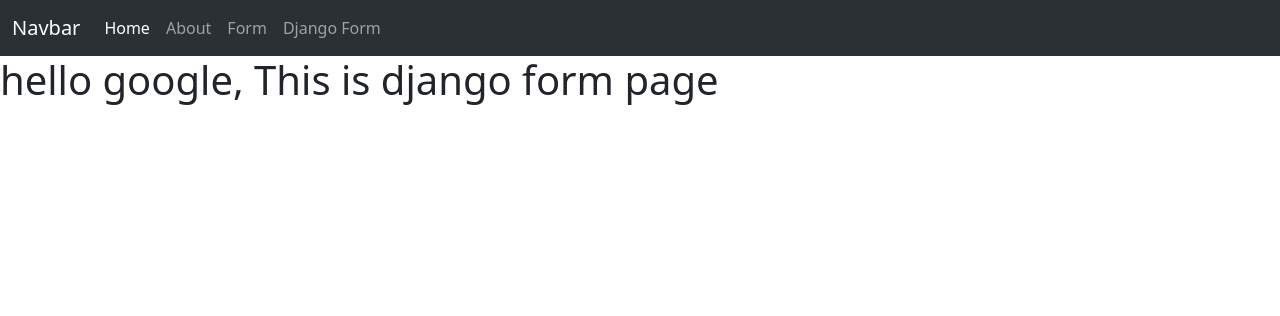
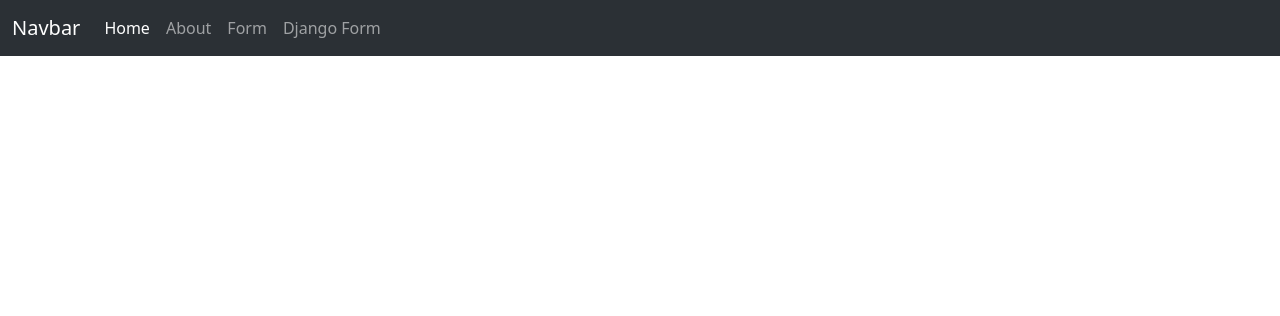
Before and after one commit to shafiqbd1st/Django-Codes, a Django app: page /djangoForm/ in a window 1280 px wide. Shown: the top 316 px of the page. Run offline with Django 5.2, Linux system fonts and the light colour scheme.

Commit message:
Thu, Mar 14, 2024, 10:47 AM +06:00

```diff
--- a/module 12/fifth_project/first_app/templates/django.html
+++ b/module 12/fifth_project/first_app/templates/django.html
@@ -1,5 +1,5 @@
 {% extends "base.html" %}
 
 {% block content%}
-<h1>hello google, This is django form page</h1>
+
 {% endblock %}
```
